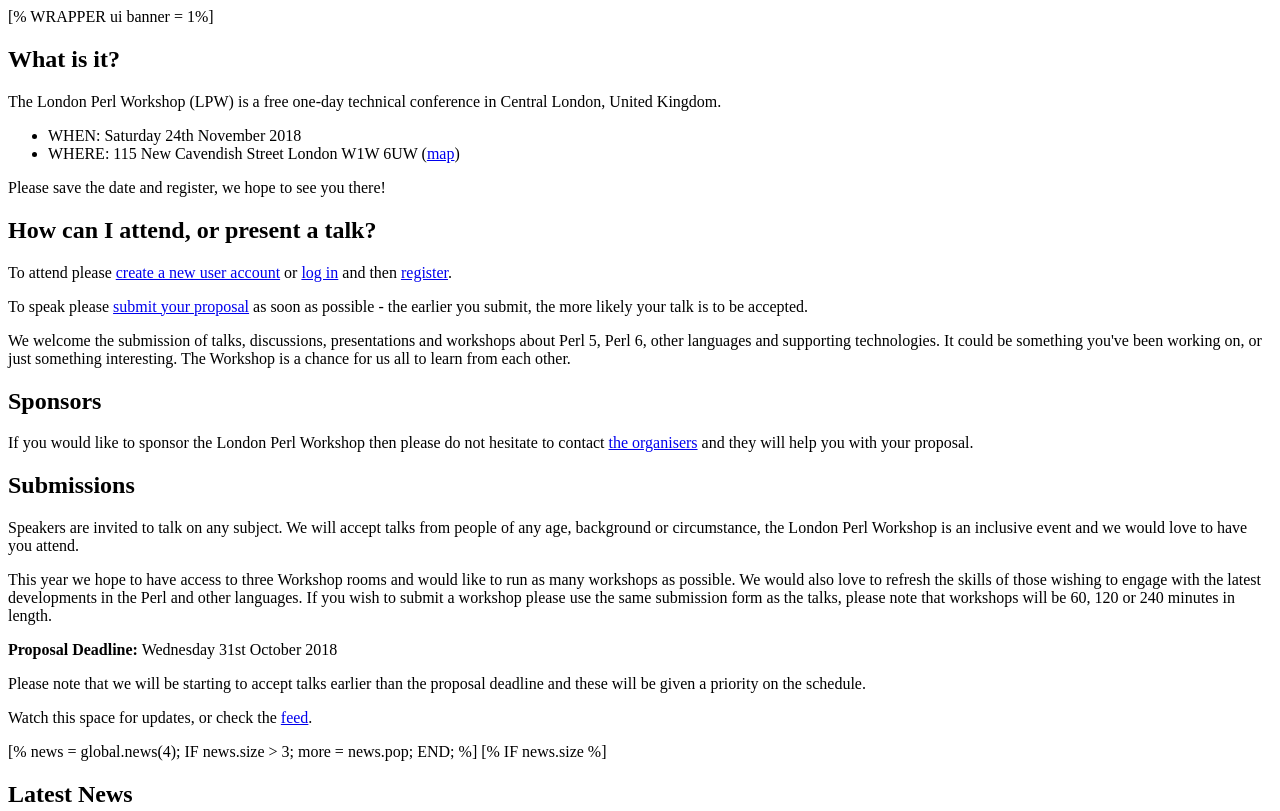
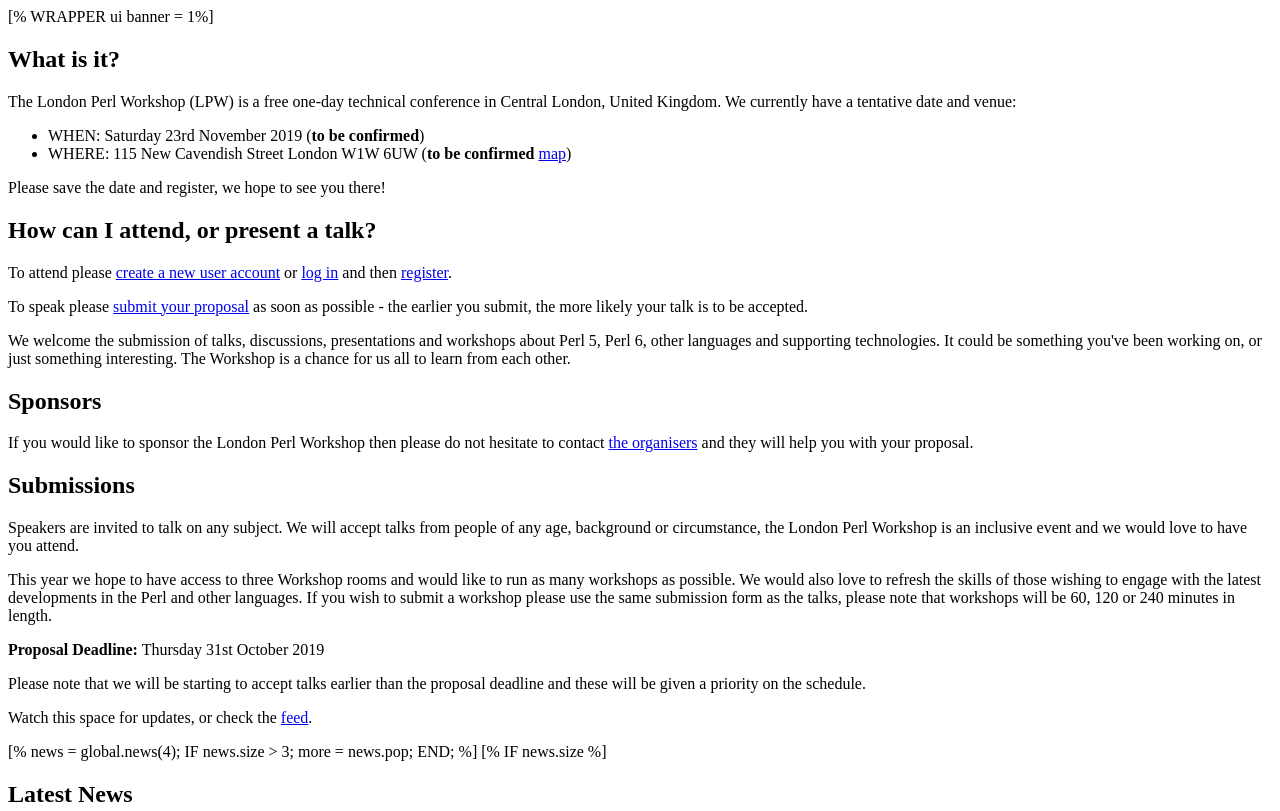
Before and after one commit to act-psgi/lpw2019, a plain HTML site: page actdocs/static/index.html in a window 1280 px wide. Shown: the top 811 px of the page. Drawn offline with Linux system fonts and the light colour scheme.

Commit message:
reset for 2019
tentative date/venue. change background image. comment out all sponsors

```diff
--- a/actdocs/static/index.html
+++ b/actdocs/static/index.html
@@ -4,12 +4,12 @@
 
 
 <p>
-The London Perl Workshop (LPW) is a free one-day technical conference in Central London, United Kingdom.
+The London Perl Workshop (LPW) is a free one-day technical conference in Central London, United Kingdom. We currently have a tentative date and venue:
 </p>
 <p>
     <ul>
-    <li>WHEN: Saturday 24th November 2018</li>
-	<li>WHERE: 115 New Cavendish Street London W1W 6UW (<a href="#map">map</a>)</li>
+		<li>WHEN: Saturday 23rd November 2019 (<b>to be confirmed</b>)</li>
+		<li>WHERE: 115 New Cavendish Street London W1W 6UW (<b>to be confirmed</b> <a href="#map">map</a>)</li>
     </ul>
 </p>
 <p>Please save the date and register, we hope to see you there!</p>
@@ -34,7 +34,7 @@
 <p>This year we hope to have access to three Workshop rooms and would like to run as many workshops as possible. We would also love to refresh the skills of those wishing to engage with the latest developments in the Perl and other languages. If you wish to submit a workshop please use the same submission form as the talks, please note that workshops will be 60, 120 or 240 minutes in length.</p>
 
 <p>
-	<strong>Proposal Deadline:</strong> Wednesday 31st October 2018<br />
+	<strong>Proposal Deadline:</strong> Thursday 31st October 2019<br />
 </p>
 
 <p>Please note that we will be starting to accept talks earlier than the proposal deadline and these will be given a priority on the schedule.</p>
--- a/wwwdocs/css/style.css
+++ b/wwwdocs/css/style.css
@@ -11,7 +11,7 @@
     color: white !important;
 }
 #main-menu {
-  background: #FFF url('/lpw2018/images/design/london-skyline.jpg');
+  background: #FFF url('/lpw2019/images/design/london-skyline.jpg');
   background-size: cover;
   background-repeat: no-repeat;
   background-position: center center;
```
Also changed, not shown: actdocs/static/sponsors.html (+21 -14 lines), wwwdocs/images/design/london-skyline.jpg, 6 other files.
